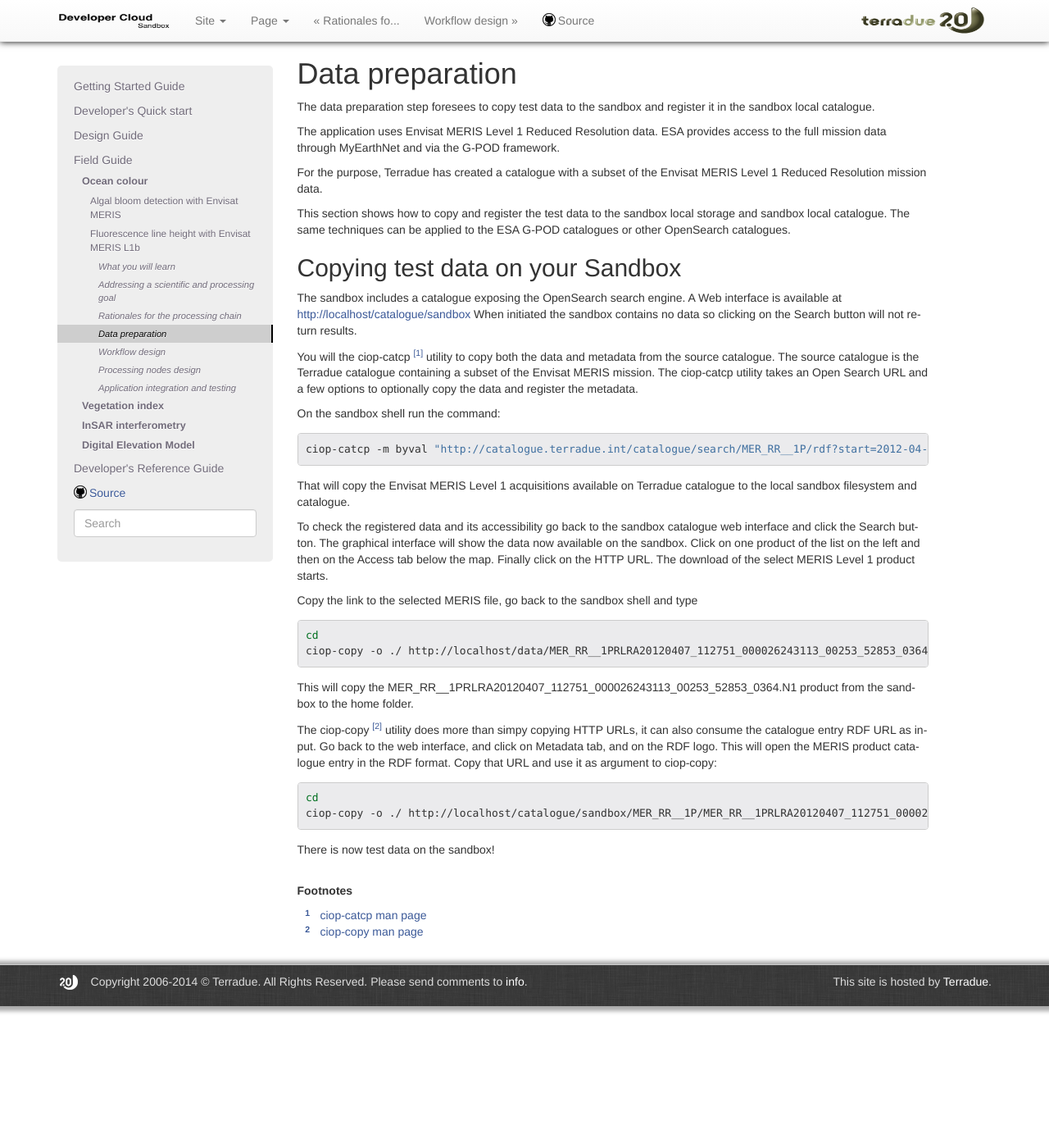
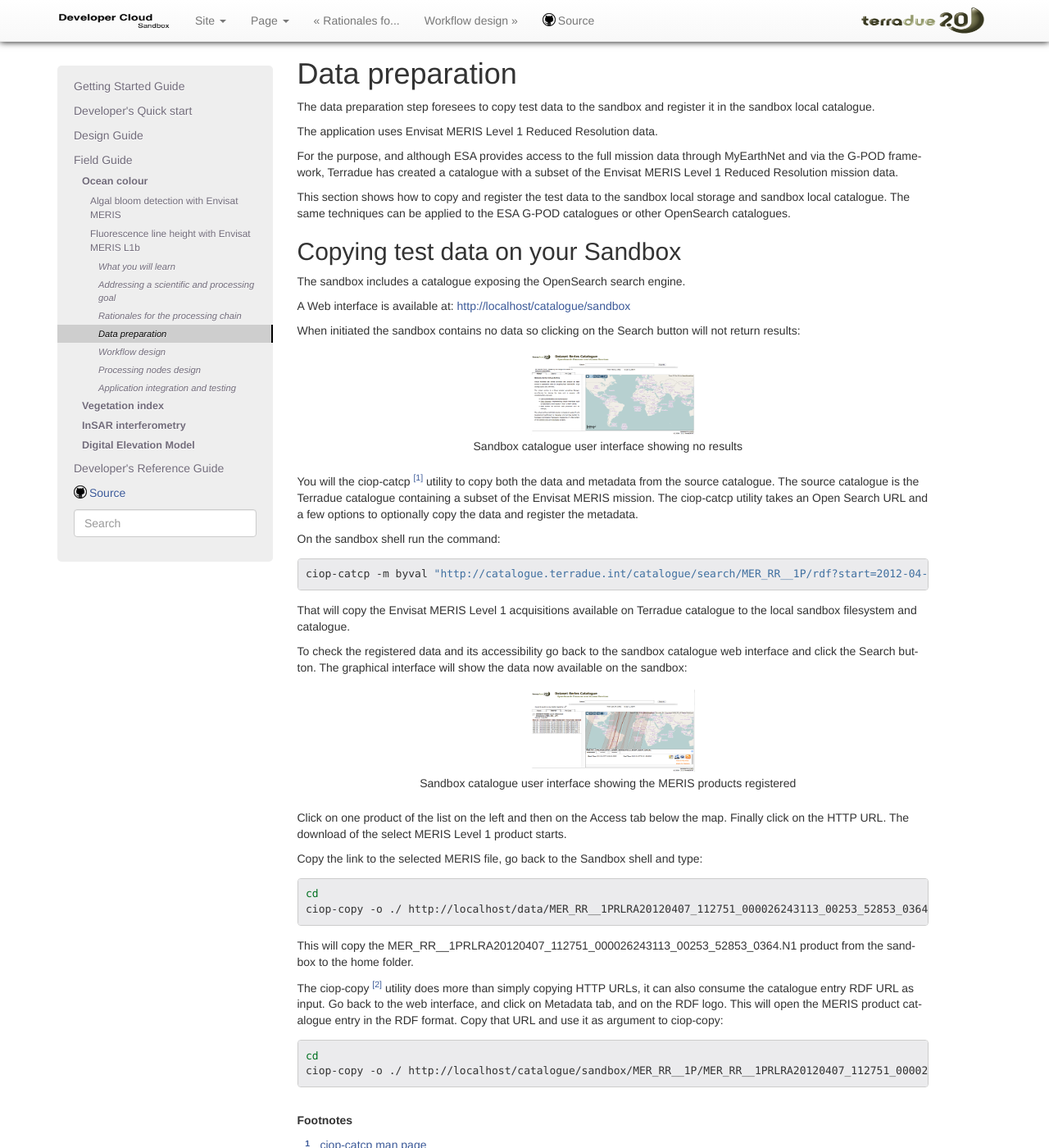
Before and after one commit to Terradue/doc-developer-sandbox, a Sphinx documentation site: the page built from source/field/ocean_color/lib_beam_flh/data.rst, in a window 1280 px wide and 1400 px high. Shown: the whole window at 82% size. Built offline with Sphinx 7.4.7, drawn with Linux system fonts in a browser that asks for light colours; pages that are not in the unit, such as notebooks, are missing from menus.

Commit message:
Update data.rst

```diff
--- a/source/field/ocean_color/lib_beam_flh/data.rst
+++ b/source/field/ocean_color/lib_beam_flh/data.rst
@@ -3,9 +3,9 @@
 
 The data preparation step foresees to copy test data to the sandbox and register it in the sandbox local catalogue.
 
-The application uses Envisat MERIS Level 1 Reduced Resolution data. ESA provides access to the full mission data through MyEarthNet and via the G-POD framework.
+The application uses Envisat MERIS Level 1 Reduced Resolution data.
 
-For the purpose, Terradue has created a catalogue with a subset of the Envisat MERIS Level 1 Reduced Resolution mission data.
+For the purpose, and although ESA provides access to the full mission data through MyEarthNet and via the G-POD framework, Terradue has created a catalogue with a subset of the Envisat MERIS Level 1 Reduced Resolution mission data.
 
 This section shows how to copy and register the test data to the sandbox local storage and sandbox local catalogue.
 The same techniques can be applied to the ESA G-POD catalogues or other OpenSearch catalogues.
@@ -14,8 +14,19 @@
 *********************************
 
 The sandbox includes a catalogue exposing the OpenSearch search engine.
-A Web interface is available at http://localhost/catalogue/sandbox
-When initiated the sandbox contains no data so clicking on the Search button will not return results.
+
+A Web interface is available at: http://localhost/catalogue/sandbox
+
+When initiated the sandbox contains no data so clicking on the Search button will not return results:
+
+.. figure:: assets/catalogue_ui_no_results.png
+  :width: 200px
+  :align: center
+  :height: 100px
+  :alt: alternate text
+  :figclass: align-center
+
+  Sandbox catalogue user interface showing no results
 
 You will the ciop-catcp [#f1]_ utility to copy both the data and metadata from the source catalogue. The source catalogue is the Terradue catalogue containing a subset of the Envisat MERIS mission.
 The ciop-catcp utility takes an Open Search URL and a few options to optionally copy the data and register the metadata.
@@ -29,10 +40,20 @@
 That will copy the Envisat MERIS Level 1 acquisitions available on Terradue catalogue to the local sandbox filesystem and catalogue.
 
 
-To check the registered data and its accessibility go back to the sandbox catalogue web interface and click the Search button. The graphical interface will show the data now available on the sandbox.
+To check the registered data and its accessibility go back to the sandbox catalogue web interface and click the Search button. The graphical interface will show the data now available on the sandbox:
+
+.. figure:: assets/catalogue_ui_with_results.png
+  :width: 200px
+  :align: center
+  :height: 100px
+  :alt: alternate text
+  :figclass: align-center
+
+  Sandbox catalogue user interface showing the MERIS products registered
+
 Click on one product of the list on the left and then on the Access tab below the map. Finally click on the HTTP URL. The download of the select MERIS Level 1 product starts.
 
-Copy the link to the selected MERIS file, go back to the sandbox shell and type
+Copy the link to the selected MERIS file, go back to the Sandbox shell and type:
 
 .. code-block:: bash
 
@@ -41,7 +62,7 @@
 
 This will copy the MER_RR__1PRLRA20120407_112751_000026243113_00253_52853_0364.N1 product from the sandbox to the home folder.
 
-The ciop-copy [#f2]_ utility does more than simpy copying HTTP URLs, it can also consume the catalogue entry RDF URL as input.
+The ciop-copy [#f2]_ utility does more than simply copying HTTP URLs, it can also consume the catalogue entry RDF URL as input.
 Go back to the web interface, and click on Metadata tab, and on the RDF logo. This will open the MERIS product catalogue entry in the RDF format. Copy that URL and use it as argument to ciop-copy:
 
 .. code-block:: bash
```
Also changed, not shown: other parts of source/field/ocean_color/lib_beam_flh/data.rst (+3 -1 lines).
